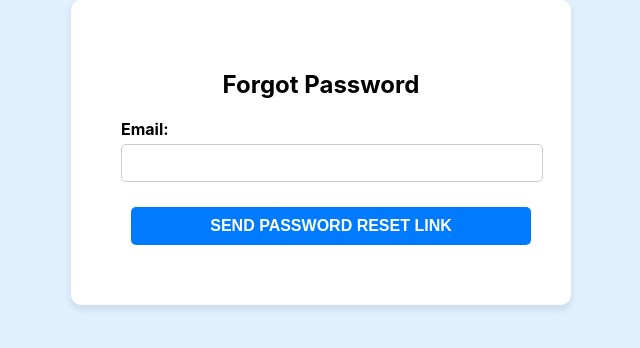
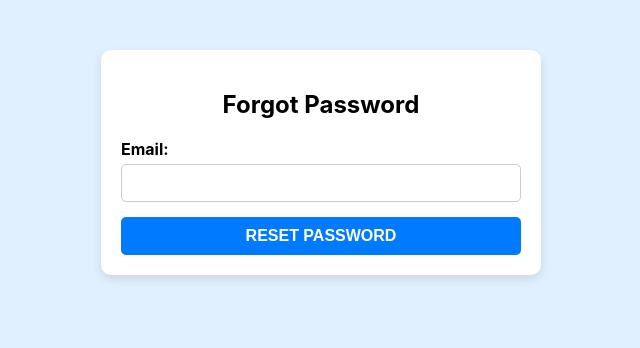
Before and after one commit to RubP04/Partnership-For-Miami, a React (Create React App) app in the folder reactNativeApp/: page /forgot-password in a window 1280 px wide. Shown: the top 348 px of the page, without its empty margins (319-959 px from the left). Built offline with nearby package versions, Linux system fonts and the light colour scheme; what react-native would draw is missing.

Commit message:
fixed forget password screen

```diff
--- a/reactNativeApp/src/components/ForgotPassword.js
+++ b/reactNativeApp/src/components/ForgotPassword.js
@@ -1,29 +1,54 @@
-// src/components/ForgotPassword.js
 import React, { useState } from 'react';
-import '../styles.css'; // Import the CSS file
+import { sendPasswordResetEmail } from 'firebase/auth'; // Import Firebase function
+import { auth } from '../firebase'; // Import the initialized auth object
+import '../styles.css'; // Import shared styles
 
 const ForgotPassword = () => {
   const [email, setEmail] = useState('');
   const [emailSent, setEmailSent] = useState(false);
+  const [error, setError] = useState('');
+  const [loading, setLoading] = useState(false);
 
-  const handleSubmit = (e) => {
+  const handleSubmit = async (e) => {
     e.preventDefault();
-    console.log('Password recovery email sent to:', email);
+    setLoading(true);
+    setError(''); // Clear previous errors
+    try {
+      await sendPasswordResetEmail(auth, email);
       setEmailSent(true);
+    } catch (err) {
+      switch (err.code) {
+        case 'auth/invalid-email':
+          setError('Invalid email address. Please check your input.');
+          break;
+        case 'auth/user-not-found':
+          setError('No account found with this email address.');
+          break;
+        default:
+          setError('Something went wrong. Please try again.');
+      }
+    } finally {
+      setLoading(false);
+    }
   };
 
   return (
-    <div className="forgot-password-container"> {/* Apply container styling */}
+    <div className="form-container">
       <h2>Forgot Password</h2>
 
       {emailSent ? (
         <div className="email-sent-message">
-          <p>A password reset link has been sent to <strong>{email}</strong>. Please check your inbox.</p>
+          <p>
+            A password reset link has been sent to <strong>{email}</strong>.
+            Please check your inbox and follow the instructions to reset your password.
+          </p>
         </div>
       ) : (
-        <form onSubmit={handleSubmit} className="forgot-password-form"> {/* Apply form styling */}
+        <form onSubmit={handleSubmit} className="form">
+          {error && <p className="error">{error}</p>}
           <div className="form-group">
             <label>Email:</label>
+            <div className="input-container">
               <input
                 type="email"
                 value={email}
@@ -32,7 +57,10 @@ const ForgotPassword = () => {
                 className="input-field"
               />
             </div>
-          <button type="submit" className="button">Send Password Reset Link</button> {/* Apply universal button style */}
+          </div>
+          <button type="submit" className="button" disabled={loading}>
+            {loading ? 'Sending...' : 'Reset Password'}
+          </button>
         </form>
       )}
     </div>
--- a/reactNativeApp/src/styles.css
+++ b/reactNativeApp/src/styles.css
@@ -379,6 +379,7 @@ label {
   border-radius: 5px;
   cursor: pointer;
   font-size: 16px;
+  margin: 0;
 }
 
 .button:disabled {
```
Lines whose indentation alone changed are shown as unchanged.
